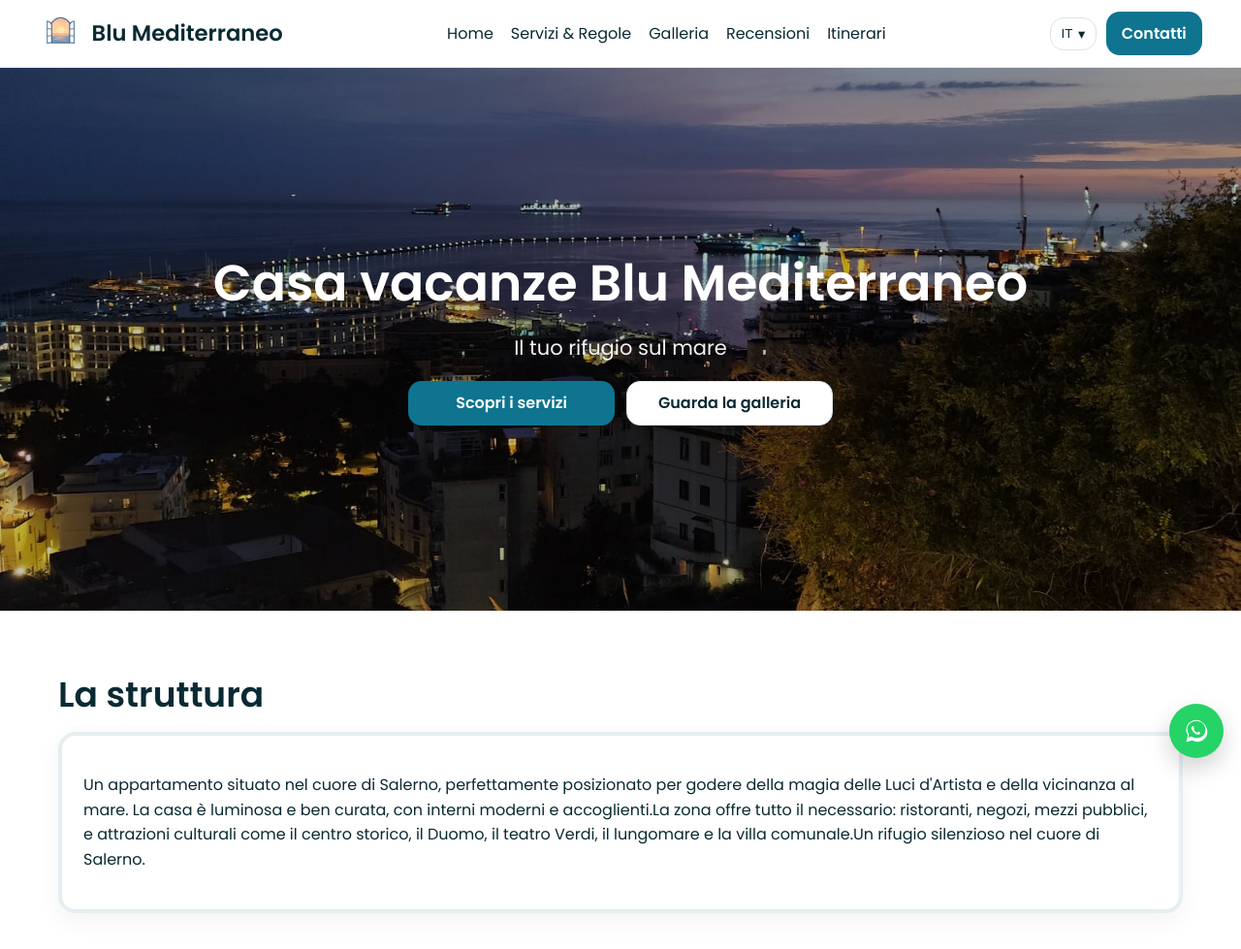
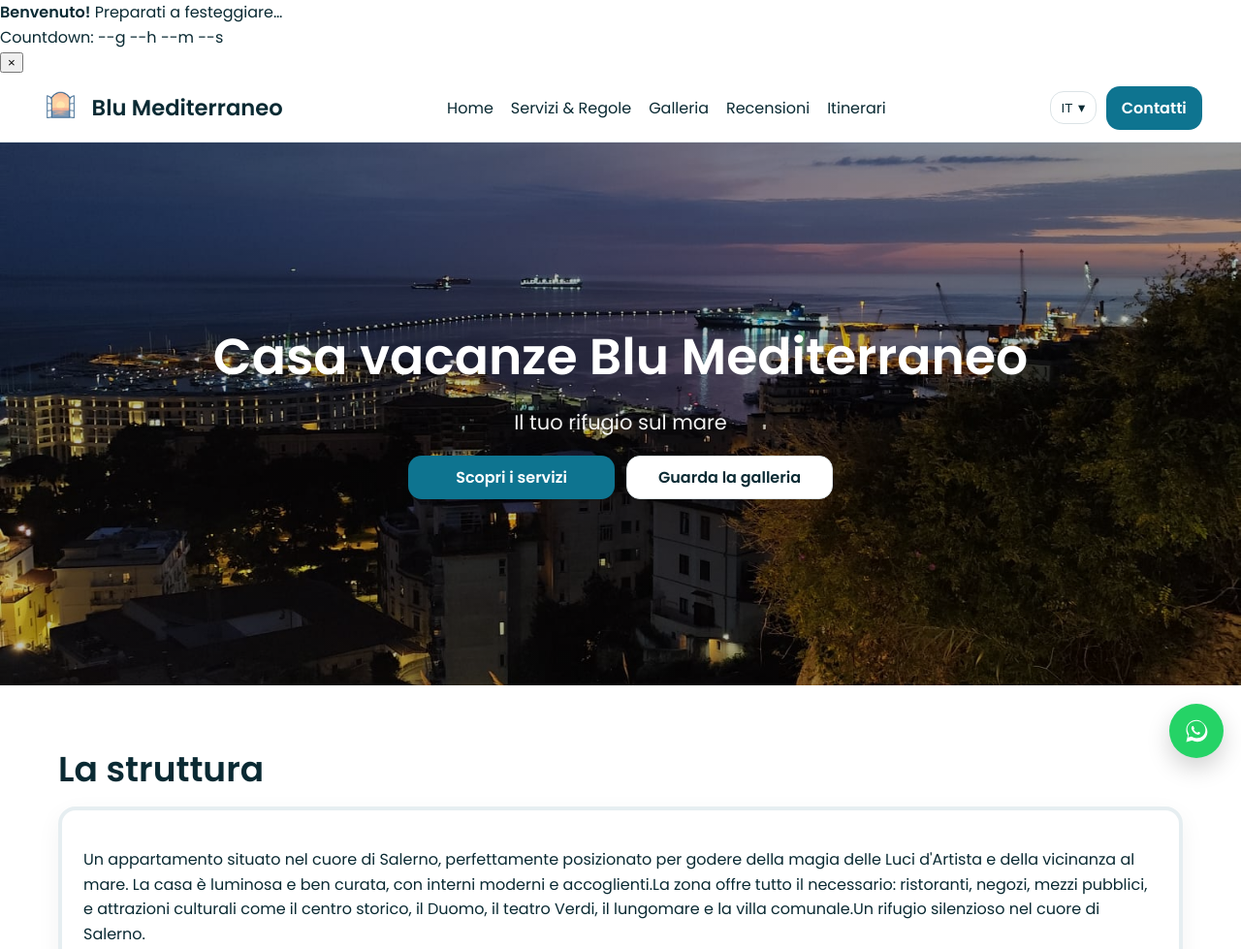
Before and after one commit to carlo-94/blu-mediterraneo, a plain HTML site: page index.html in a window 1280 px wide. Shown: the top 979 px of the page at 97% size. Drawn offline with Linux system fonts and the light colour scheme.

Commit message:
Update index.html

```diff
--- a/index.html
+++ b/index.html
@@ -14,6 +14,27 @@
 </head>
 
 <body>
+
+
+  <!-- BANNER FESTA / COUNTDOWN -->
+  <div id="holiday-banner" class="holiday-banner">
+    <div class="holiday-banner-inner">
+      <div class="holiday-banner-text">
+        <strong id="holiday-title">Benvenuto!</strong>
+        <span id="holiday-subtitle">Preparati a festeggiare…</span>
+      </div>
+      <div class="holiday-banner-countdown">
+        <span class="label">Countdown:</span>
+        <span id="holiday-countdown">--g --h --m --s</span>
+      </div>
+      <button id="holiday-close" aria-label="Chiudi banner">×</button>
+    </div>
+    <!-- Effetti grafici (neve, caramelle, fuochi) -->
+    <div id="holiday-effects"></div>
+  </div>
+
+  <!-- Il resto della tua pagina... -->
+
   <!-- Overlay per menu mobile -->
   <div id="navOverlay" class="nav-overlay" hidden></div>
 
```
